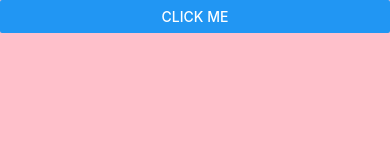
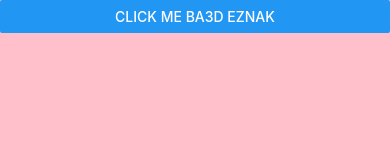
Before and after one commit to badr1106/DoneWithIt, a React Native app: screen / in a window 390 px wide. Shown: the top 160 px of the page. Built offline with nearby package versions, Linux system fonts and the light colour scheme.

Commit message:
Triggering Specific platform and changing everything

```diff
--- a/App.js
+++ b/App.js
@@ -4,7 +4,18 @@ import { StyleSheet, Text, SafeAreaView, Platform, Button } from "react-native";
 export default function App() {
   return (
     <SafeAreaView style={styles.container}>
-      <Button title="Click Me" onPress={() => console.log("Abyaaaaaaad")} />
+      <Button
+        title={
+          Platform.OS === "android"
+            ? "Click Me ya Fala7"
+            : "Click Me Ba3d Eznak"
+        }
+        onPress={() =>
+          Platform.OS === "android"
+            ? console.log("Android Pressed")
+            : console.log("iOS Pressed")
+        }
+      />
     </SafeAreaView>
   );
 }
```
